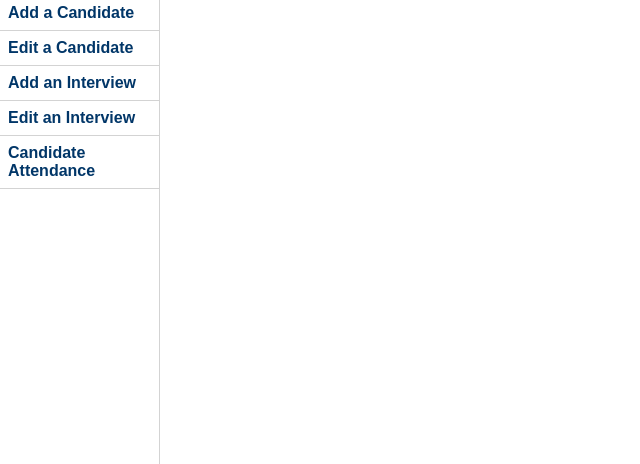
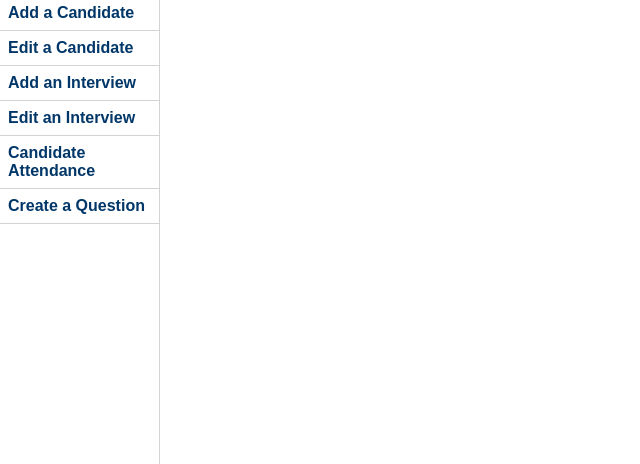
Before and after one commit to aarya123/WestMonroe14, a PHP site: page /index.php in a window 1280 px wide. Shown: the part 143-607 px from the top of the page, without its empty margins (0-640 px from the left). Run offline with PHP 8.4, Linux system fonts and the light colour scheme.

Commit message:
add createQuestion nav

```diff
--- a/header.php
+++ b/header.php
@@ -17,5 +17,6 @@
 		<a href="createInterview.php">Add an Interview</a>
 		<a href="editInterview.php">Edit an Interview</a>
 		<a href="candidateAttendance.php">Candidate Attendance</a>
+		<a href="createQuestion.php">Create a Question</a>
 	</nav>
 	<main>
```
